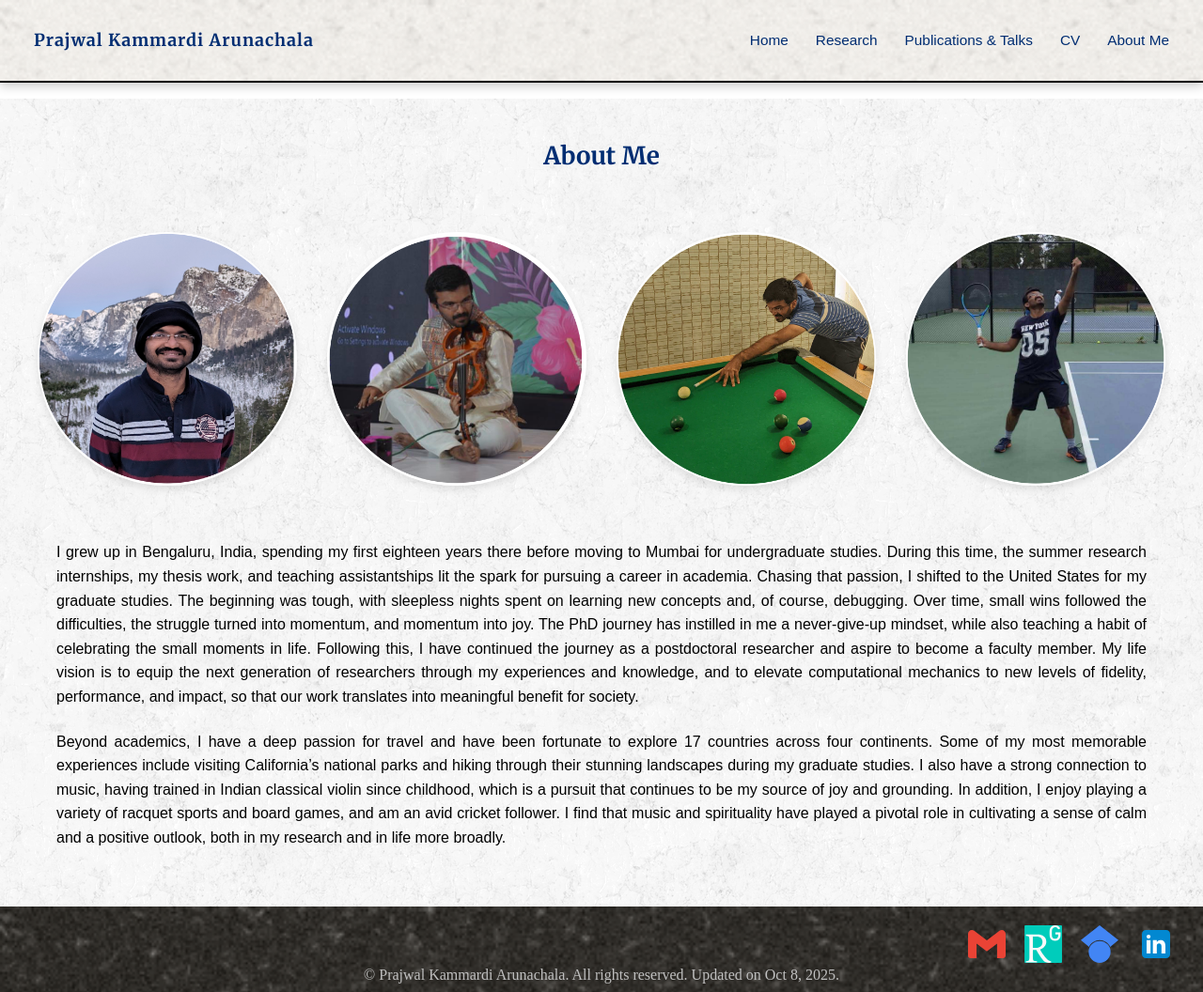
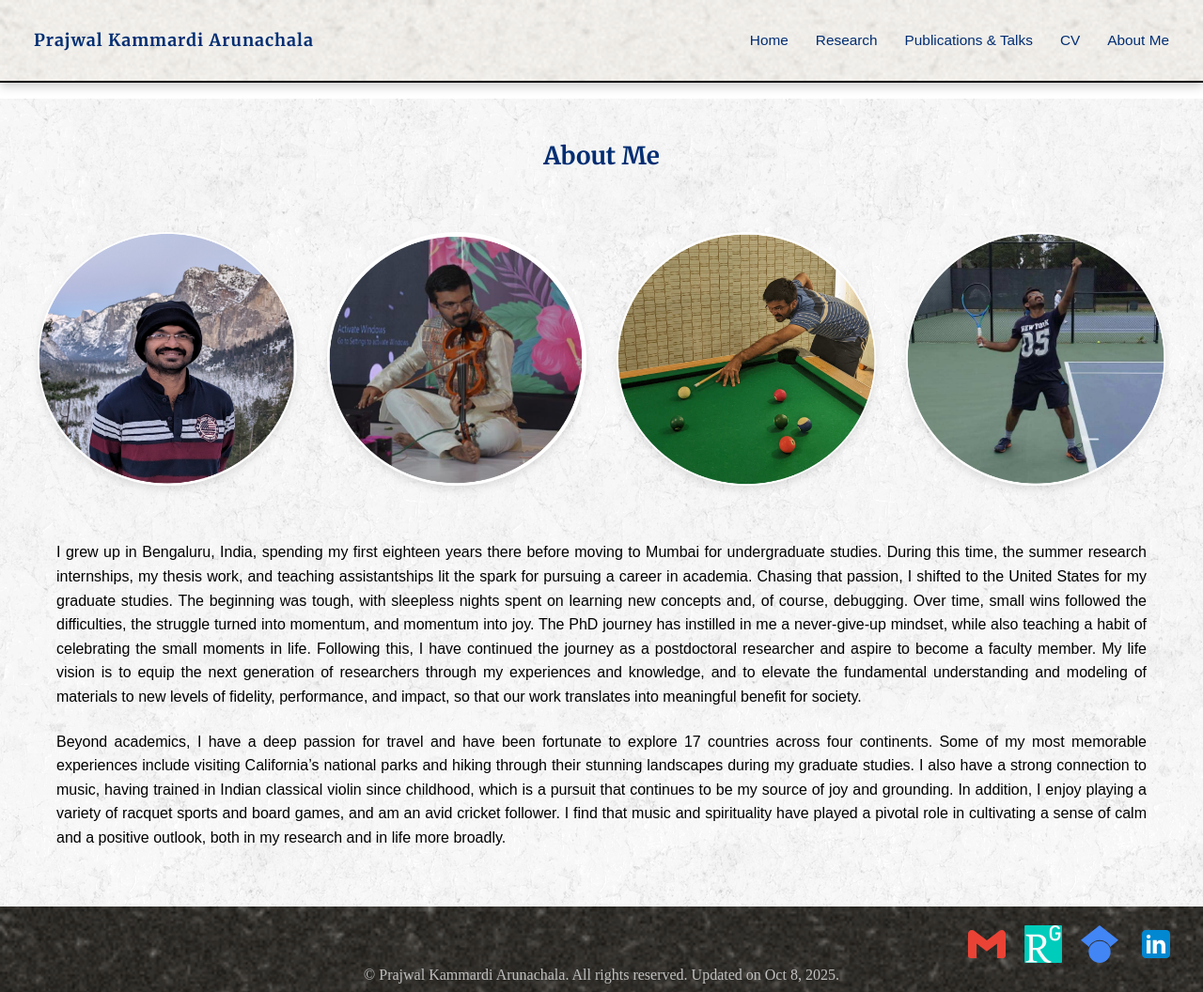
Before and after one commit to prajwalka/prajwalka.github.io, a Jekyll site: the page built from about.md, in a window 1280 px wide and 1056 px high. Shown: the whole window at 94% size. Built offline with Jekyll 4.4.1, drawn with Linux system fonts in a browser that asks for light colours; some web fonts are replaced.

Commit message:
making it scalable

```diff
--- a/_layouts/default.html
+++ b/_layouts/default.html
@@ -84,8 +84,8 @@
         startActiveSlideVideos(this);
         setupVisibilityObserver(this);
       },
-      slideChangeTransitionStart: function () { r
-        esetAllVideos(this);
+      slideChangeTransitionStart: function () {
+        resetAllVideos(this);
         startActiveSlideVideos(this);
       }
     }
--- a/about.md
+++ b/about.md
@@ -14,7 +14,7 @@
 
 <div class="about-me">
   <p>
-    I grew up in Bengaluru, India, spending my first eighteen years there before moving to Mumbai for undergraduate studies. During this time, the summer research internships, my thesis work, and teaching assistantships lit the spark for pursuing a career in academia. Chasing that passion, I shifted to the United States for my graduate studies. The beginning was tough, with sleepless nights spent on learning new concepts and, of course, debugging. Over time, small wins followed the difficulties, the struggle turned into momentum, and momentum into joy. The PhD journey has instilled in me a never-give-up mindset, while also teaching a habit of celebrating the small moments in life. Following this, I have continued the journey as a postdoctoral researcher and aspire to become a faculty member. My life vision is to equip the next generation of researchers through my experiences and knowledge, and to elevate computational mechanics to new levels of fidelity, performance, and impact, so that our work translates into meaningful benefit for society.
+    I grew up in Bengaluru, India, spending my first eighteen years there before moving to Mumbai for undergraduate studies. During this time, the summer research internships, my thesis work, and teaching assistantships lit the spark for pursuing a career in academia. Chasing that passion, I shifted to the United States for my graduate studies. The beginning was tough, with sleepless nights spent on learning new concepts and, of course, debugging. Over time, small wins followed the difficulties, the struggle turned into momentum, and momentum into joy. The PhD journey has instilled in me a never-give-up mindset, while also teaching a habit of celebrating the small moments in life. Following this, I have continued the journey as a postdoctoral researcher and aspire to become a faculty member. My life vision is to equip the next generation of researchers through my experiences and knowledge, and to elevate the fundamental understanding and modeling of materials to new levels of fidelity, performance, and impact, so that our work translates into meaningful benefit for society.
   </p>
 
   <p>
```
Also changed, not shown: index.md (+4 -1 lines).
